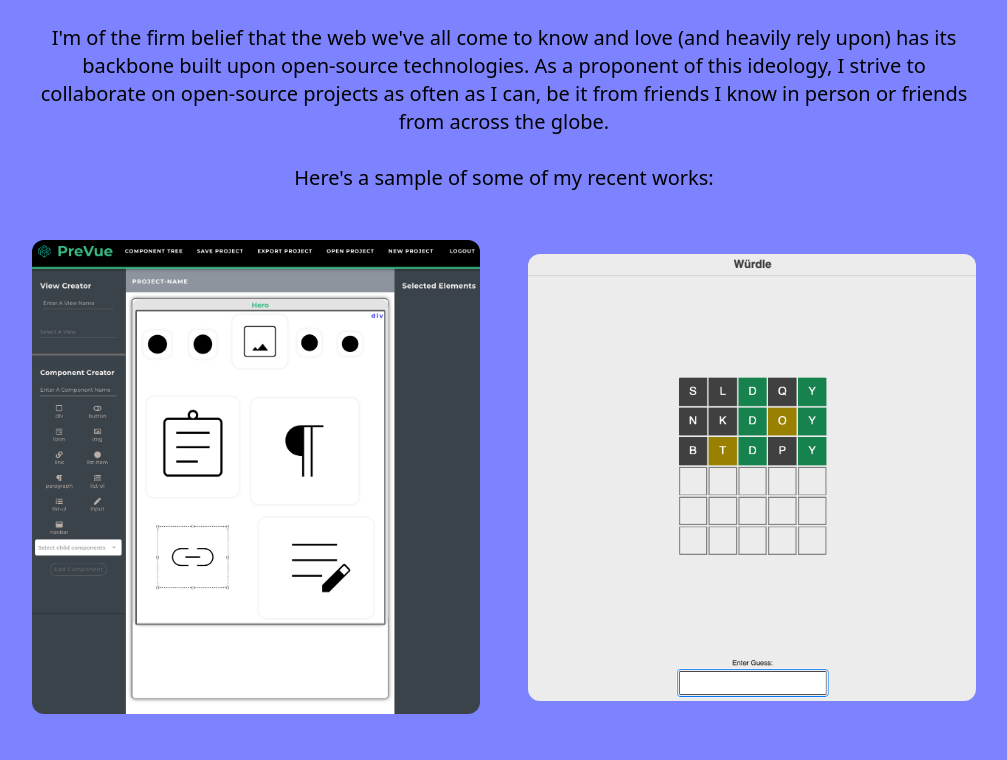
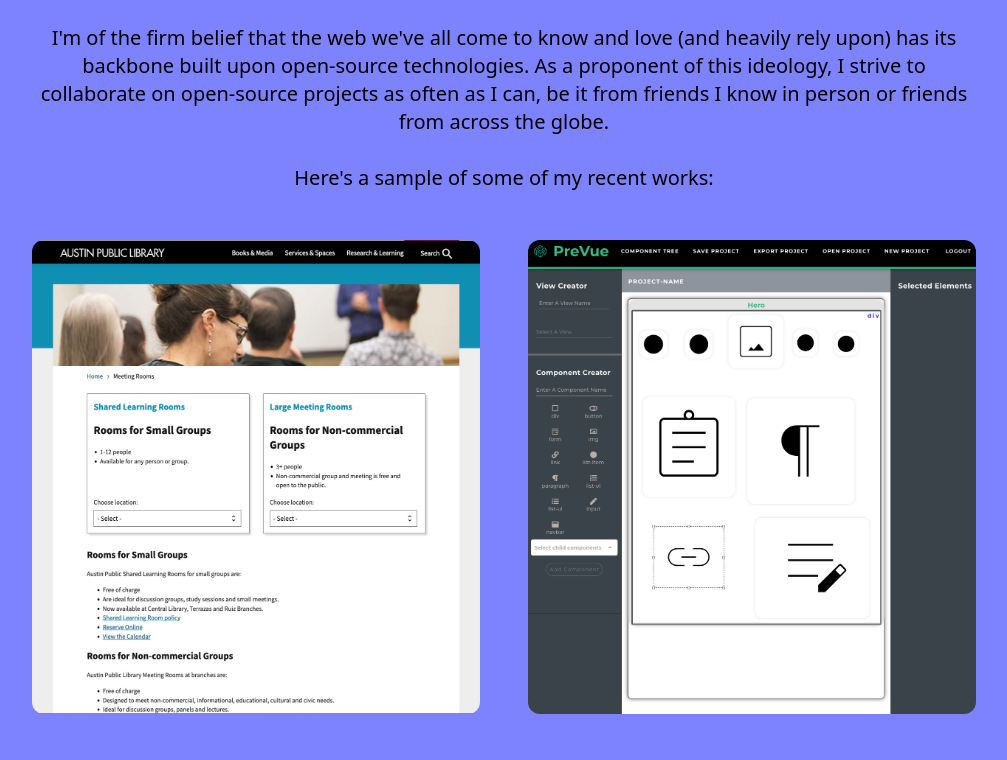
Before and after one commit to greenteaisgreat/portfolio, a React (Vite) app: page / in a window 1280 px wide. Shown: the part 2000-2760 px from the top of the page, without its empty margins (168-1175 px from the left). Built offline with nearby package versions, Linux system fonts and the light colour scheme.

Commit message:
Add Open Austin to Projects Area

```diff
--- a/src/components/Projects.jsx
+++ b/src/components/Projects.jsx
@@ -4,6 +4,7 @@
 import pomonotoImg from '../assets/pomonoto.png';
 import ticketingImg from '../assets/ticketing.png';
 import wurdleImg from '../assets/wurdle.png';
+import aplImg from '../assets/apl.png';
 
 const Projects = () => {
     return (
@@ -26,6 +27,13 @@
                     Here's a sample of some of my recent works:
                 </p>
                 <div className="-sm:grid-cols-2 grid gap-12 md:grid-cols-2">
+                    <ProjectItem
+                        img={aplImg}
+                        title="Austin Public Library — Room Booking Feature"
+                        description="Revamped APL's Booking Process to be More Responsive, Effective and User-Friendly"
+                        language="Crafted with Remix, Tailwind-USWDS and MapBox"
+                        link="https://library.austintexas.gov/meeting-rooms/"
+                    />
                     <ProjectItem
                         img={prevueImg}
                         title="PreVue3"
```
